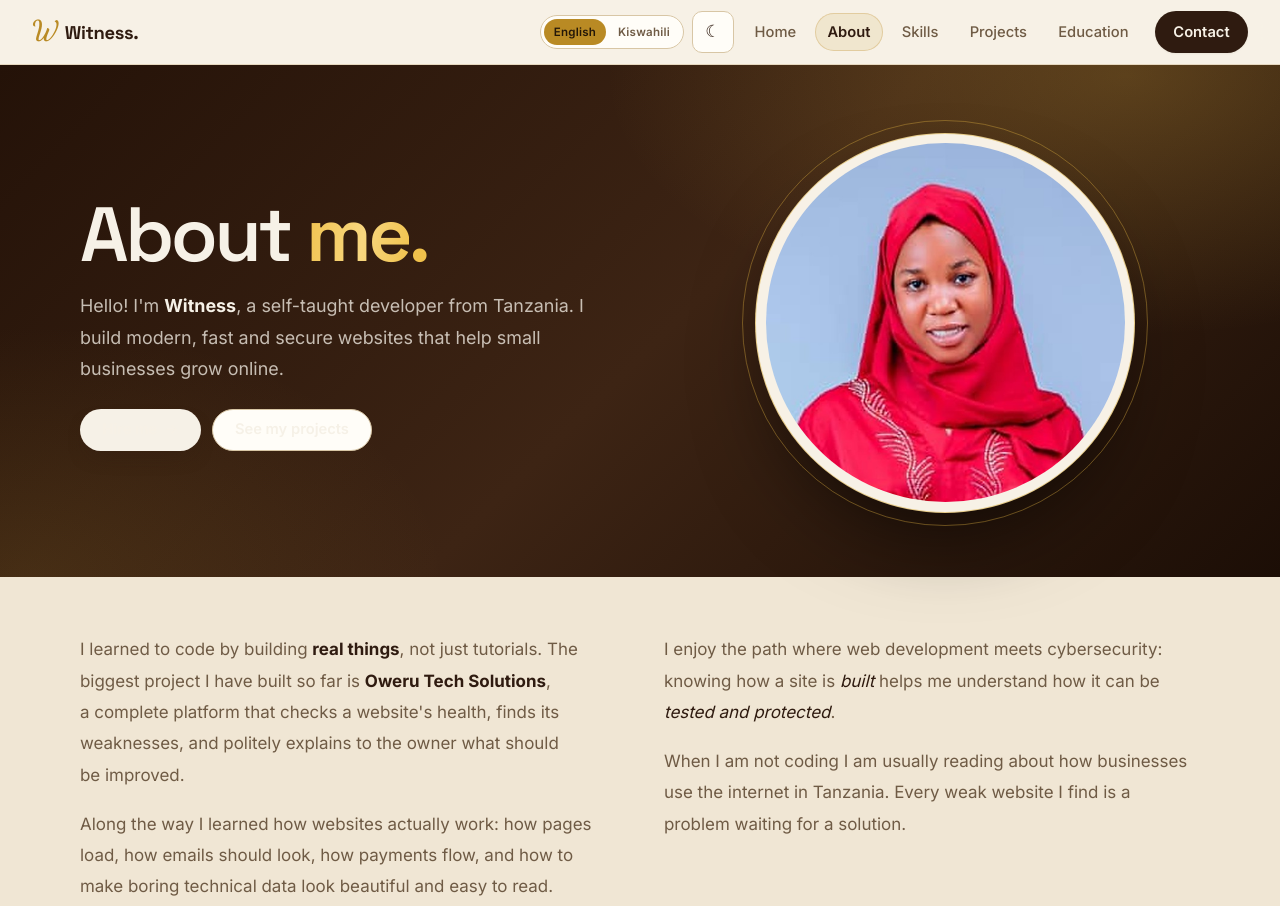
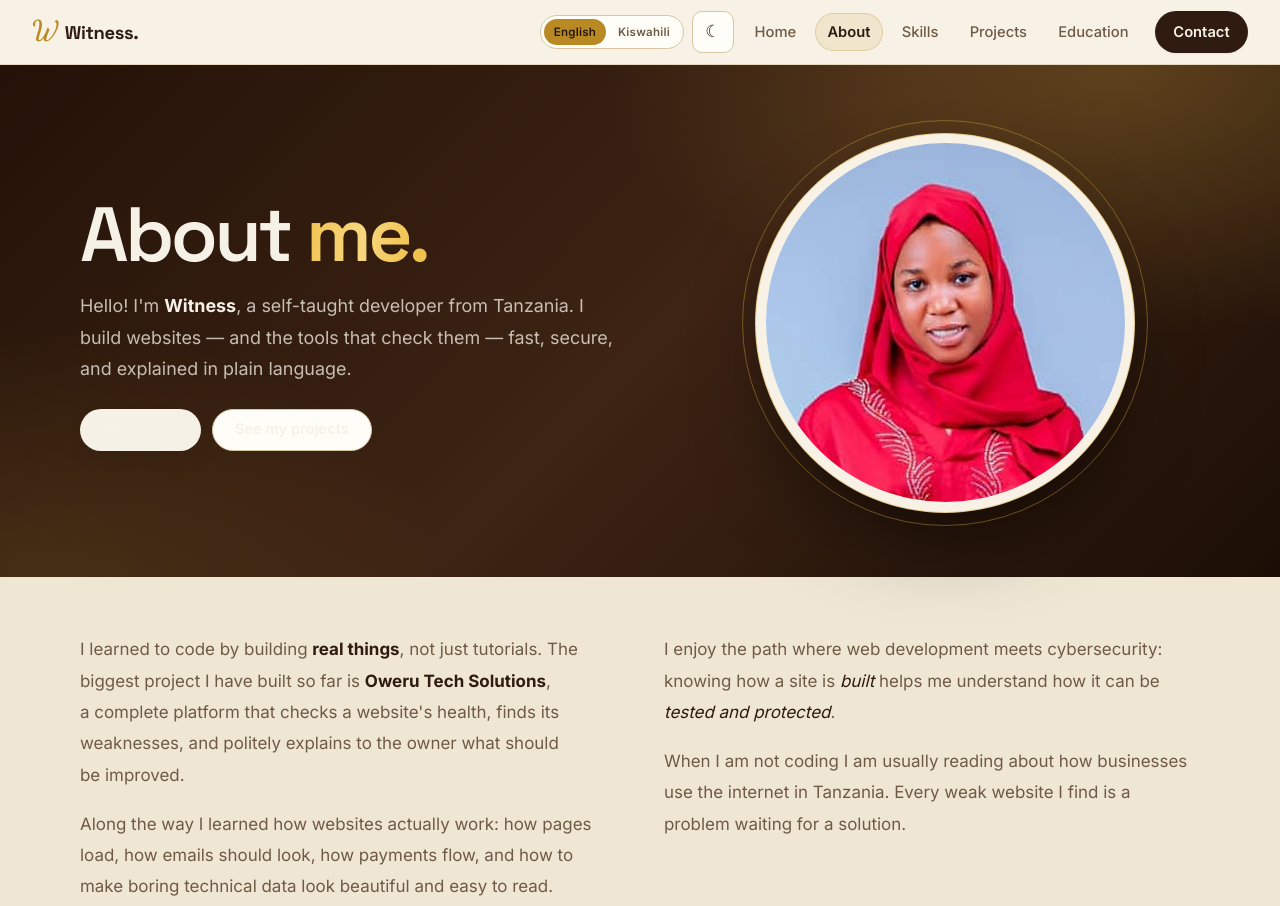
Before and after one commit to witnessamson047/witnessamson047.github.io, a plain HTML site: page about.html in a window 1280 px wide. Shown: the top 906 px of the page. Drawn offline with Linux system fonts and the light colour scheme.

Commit message:
Sharpen the About hero intro
Describe the work as building websites and the tools that check them,
so the intro matches what the portfolio actually shows.

🤖 Generated with Codebuff
Co-Authored-By: Codebuff <noreply@codebuff.com>

```diff
--- a/about.html
+++ b/about.html
@@ -76,8 +76,8 @@
           <h1 class="about-display">About <span class="accent">me</span><span class="dot">.</span></h1>
           <p class="about-hero-lead">
             Hello! I'm <strong>Witness</strong>, a self-taught developer from
-            Tanzania. I build modern, fast and secure websites that help small
-            businesses grow online.
+            Tanzania. I build websites &mdash; and the tools that check them
+            &mdash; fast, secure, and explained in plain language.
           </p>
           <div class="about-hero-actions">
             <a href="contact.html" class="btn btn-primary">Hire me <span aria-hidden="true">&rarr;</span></a>
```
